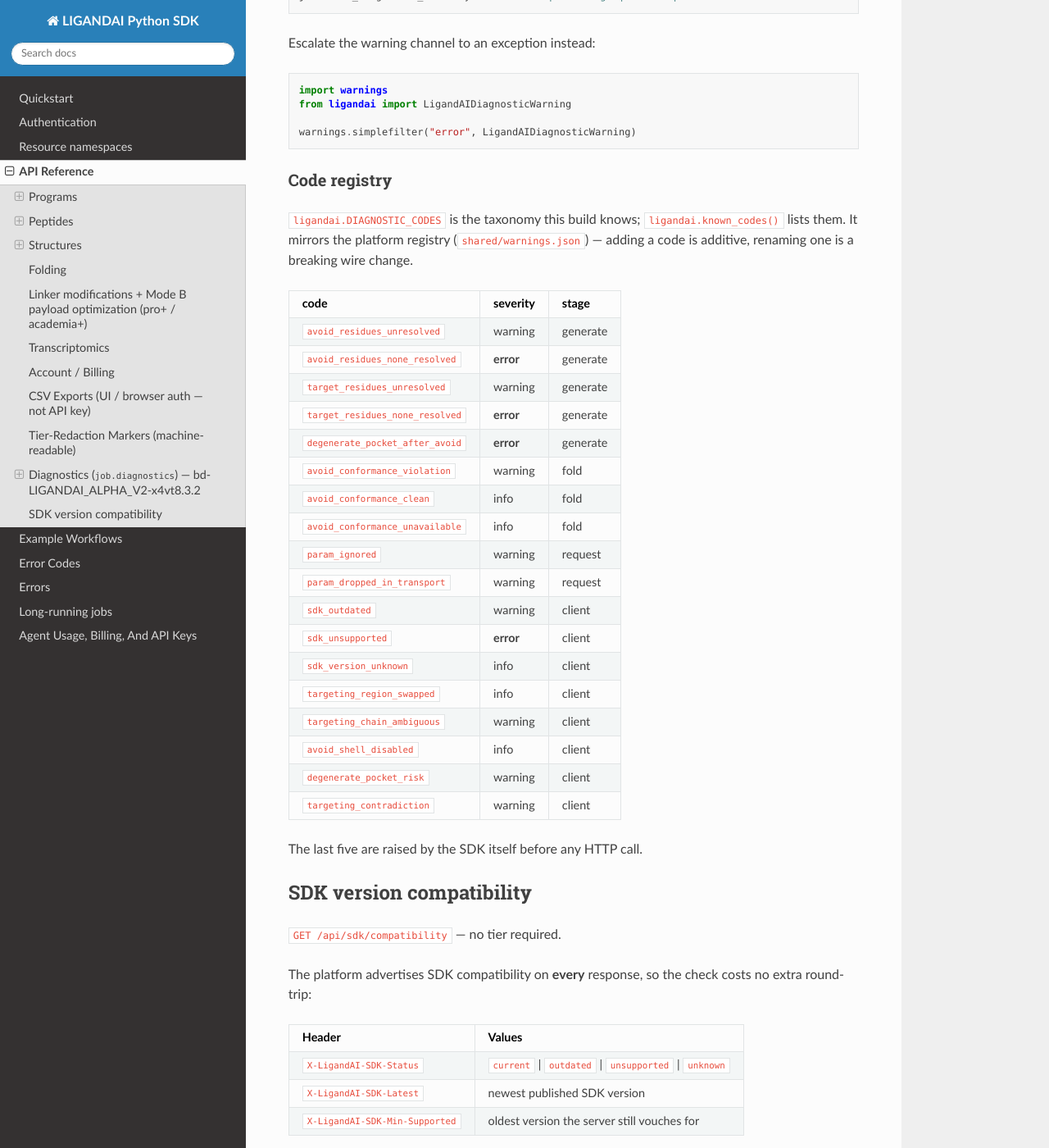
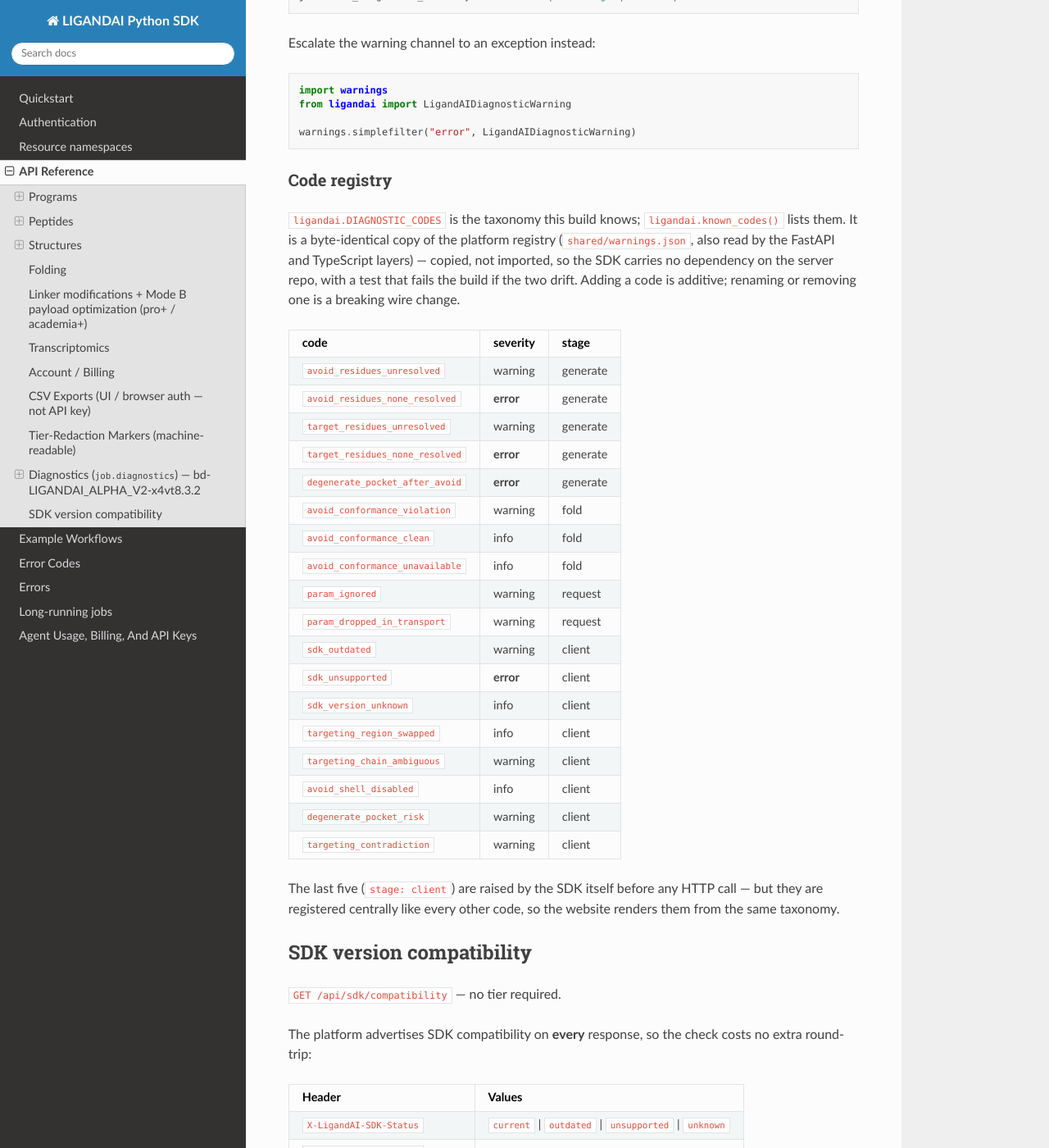
Before and after one commit to Ligandal-Inc/LigandAI-Official-SDK, a Sphinx documentation site: the page built from docs/api_reference.md, in a window 1280 px wide and 1400 px high, scrolled down 14640 px. Shown: the whole window at 82% size. Built offline with Sphinx 7.4.7 and the Read the Docs theme 3.1.0, drawn with Linux system fonts in a browser that asks for light colours; pages that are not in the unit, such as notebooks, are missing from menus.

Commit message:
fix(sdk): resync registry to the 18-code shared taxonomy [bd-LIGANDAI_ALPHA_V2-x4vt8.3.2]
The five client-stage codes this SDK raises landed upstream in
shared/warnings.json (bd-x4vt8.3, commit bb4669aad), which broke the drift guard
exactly as predicted — it was asserting they were ABSENT from the shared file.

Adopts the architect's two doc_anchor corrections; my proposed fragments named
headings that do not exist:
  - targeting_region_swapped, targeting_chain_ambiguous:
    #residue-numbering -> #numbering
  - avoid_shell_disabled: #event-avoid -> #shell
degenerate_pocket_risk and targeting_contradiction keep #event-warning.
Verified byte parity across all 18 codes on every field: zero drift.

REMOVED the CLIENT_ONLY_CODES exclusion set rather than emptying it. An empty
exclusion set is worse than none: it hands the next worker who adds an
SDK-local code a one-line way to silence a failing parity check instead of
registering the code centrally, which is the entire point of the guard. The
parity test is now strict equality in both directions with no escape hatch — a
code the SDK has that the platform does not is just as broken as the reverse,
since every other layer drops what it cannot find in the taxonomy.

Verified the tightened guard is load-bearing rather than assuming it:
  (a) reverted one anchor -> "avoid_shell_disabled.doc_anchor drifted"
  (b) added an unregistered SDK-local code -> "code set drifted from
      shared/warnings.json"
then restored and confirmed green.

test_client_only_codes_are_flagged_as_such asserted `code not in shared`, which
is now false by design. Replaced with
test_sdk_raised_codes_are_client_stage_and_centrally_registered, which pins what
is still worth pinning and is NOT implied by the parity test: that these five
specific codes exist, are staged `client`, and are present upstream. It fails on
a rename, a stage change, or a well-meaning "this is SDK-internal, drop it from
the shared file" cleanup — each of which would make the diagnostic invisible to
the website.

Docs corrected: the registry table no longer implies the client-stage codes live
only in the SDK.

805 pytest pass. ruff 189 / mypy 86, both exactly at the HEAD baseline.

```diff
--- a/docs/api_reference.md
+++ b/docs/api_reference.md
@@ -648,9 +648,11 @@
 ### Code registry
 
 `ligandai.DIAGNOSTIC_CODES` is the taxonomy this build knows;
-`ligandai.known_codes()` lists them. It mirrors the platform registry
-(`shared/warnings.json`) — adding a code is additive, renaming one is a
-breaking wire change.
+`ligandai.known_codes()` lists them. It is a byte-identical copy of the
+platform registry (`shared/warnings.json`, also read by the FastAPI and
+TypeScript layers) — copied, not imported, so the SDK carries no dependency on
+the server repo, with a test that fails the build if the two drift. Adding a
+code is additive; renaming or removing one is a breaking wire change.
 
 | code | severity | stage |
 | --- | --- | --- |
@@ -673,7 +675,9 @@
 | `degenerate_pocket_risk` | warning | client |
 | `targeting_contradiction` | warning | client |
 
-The last five are raised by the SDK itself before any HTTP call.
+The last five (`stage: client`) are raised by the SDK itself before any HTTP
+call — but they are registered centrally like every other code, so the website
+renders them from the same taxonomy.
 
 ## SDK version compatibility
 
```
Also changed, not shown: 2 other files.
